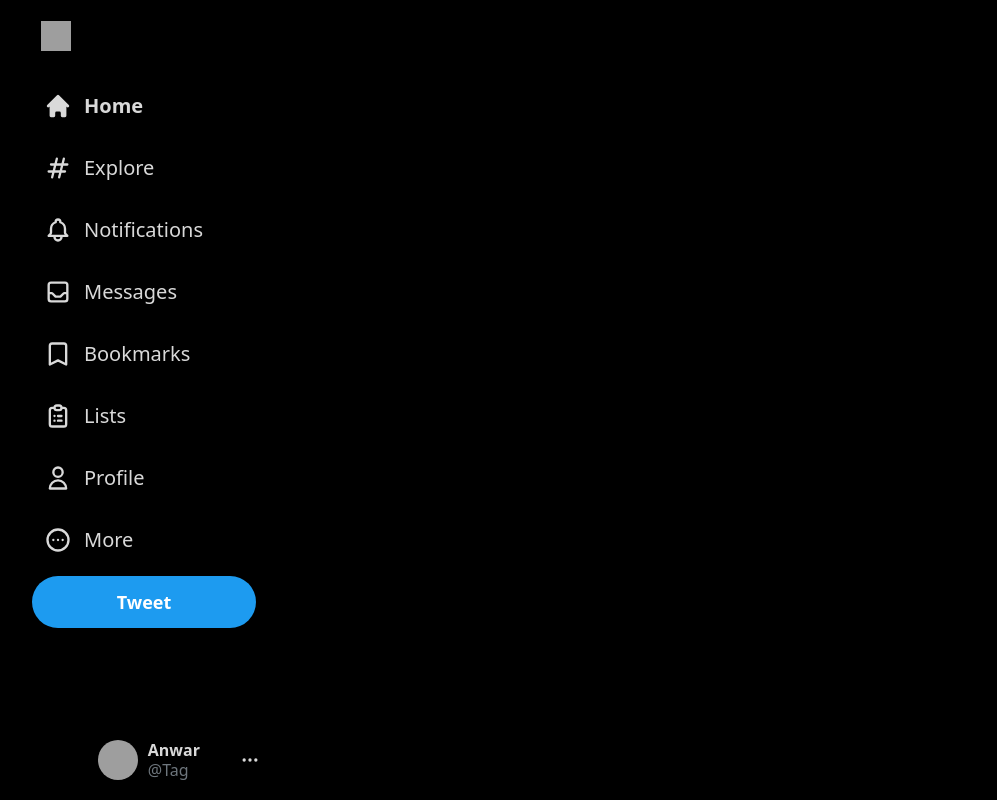
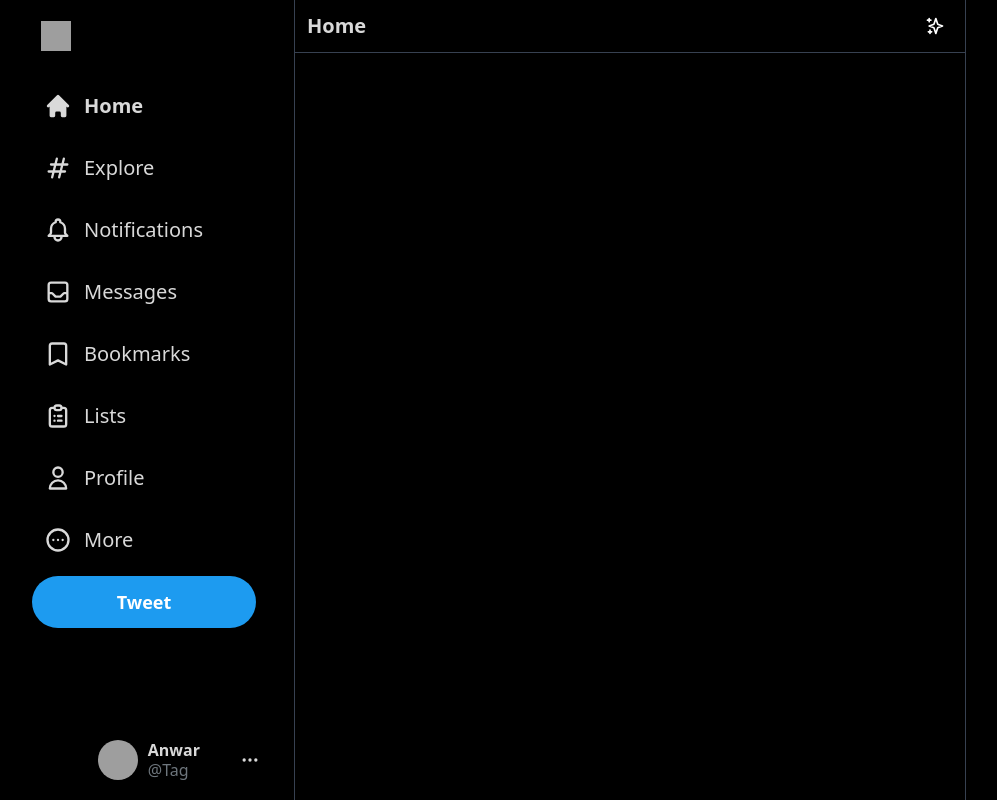
Before and after one commit to AnwarHossainSR/twitter-clone, a Next.js app: page / in a window 1280 px wide. Shown: the whole page, without its empty margins (76-1073 px from the left). Built offline with nearby package versions, Linux system fonts and the light colour scheme; grey boxes are pictures that could not be loaded.

Commit message:
design feed section

```diff
--- /dev/null
+++ b/components/Feed.js
@@ -0,0 +1,16 @@
+import { SparklesIcon } from '@heroicons/react/outline';
+
+function Feed() {
+  return (
+    <div className='flex-grow border-l border-r border-gray-700 max-w-2xl sm:ml-[73px] xl:ml-[370px]'>
+      <div className='text-[#d9d9d9] flex items-center sm:justify-between py-2 px-3 sticky top-0 z-50 bg-black border-b border-gray-700'>
+        <h2 className='text-lg sm:text-xl font-bold'>Home</h2>
+        <div className='hoverAnimation w-9 h-9 flex items-center justify-center xl:px-0 ml-auto'>
+          <SparklesIcon className='h-5 text-white' />
+        </div>
+      </div>
+    </div>
+  );
+}
+
+export default Feed;
--- a/pages/index.js
+++ b/pages/index.js
@@ -1,4 +1,5 @@
 import Head from 'next/head';
+import Feed from '../components/Feed';
 import Sidebar from '../components/Sidebar';
 
 export default function Home({ trendingResults, followResults, providers }) {
@@ -13,6 +14,7 @@ export default function Home({ trendingResults, followResults, providers }) {
         {/* Sidebar */}
         <Sidebar />
         {/* Feed */}
+        <Feed />
         {/* Widgets */}
 
         {/* Modal */}
```
